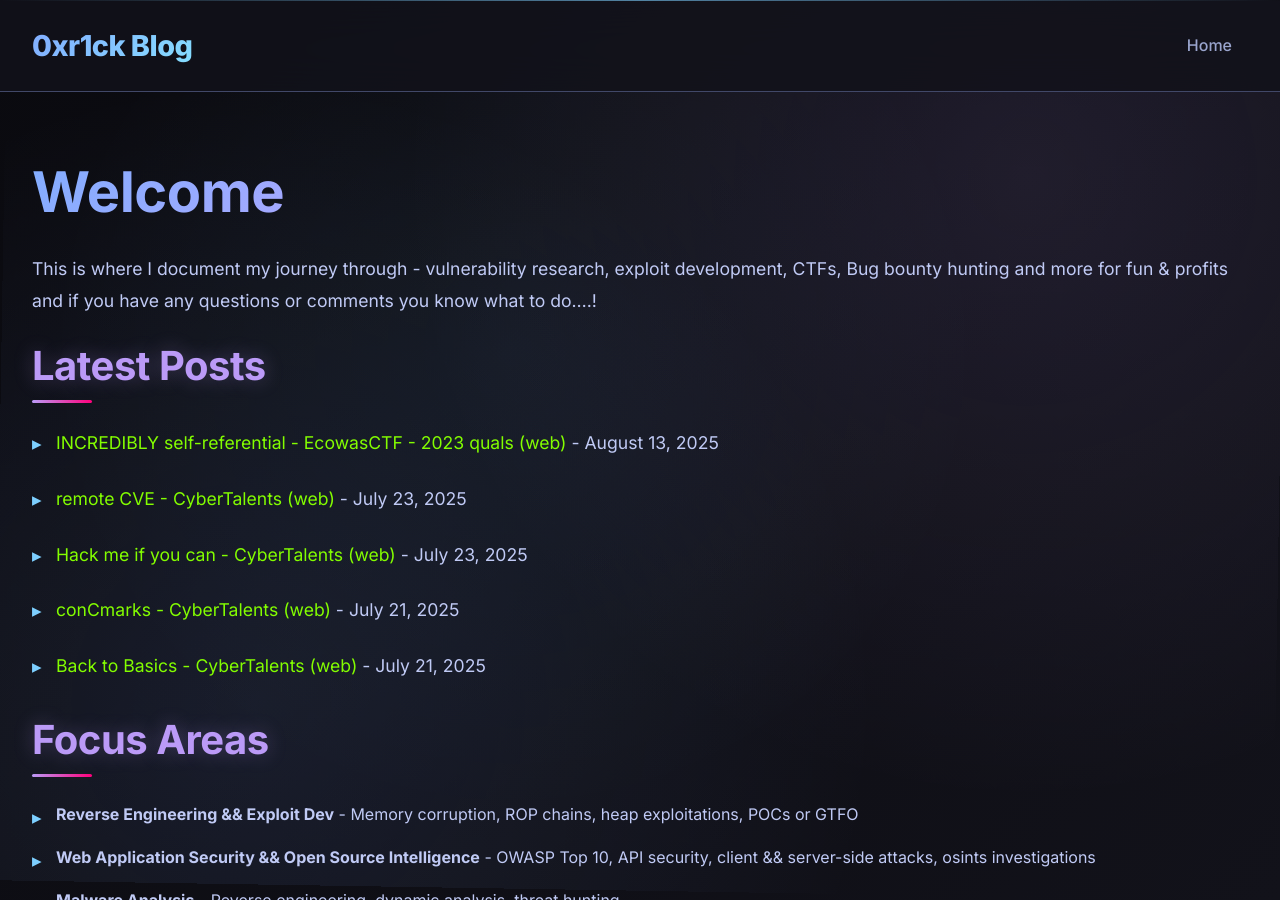
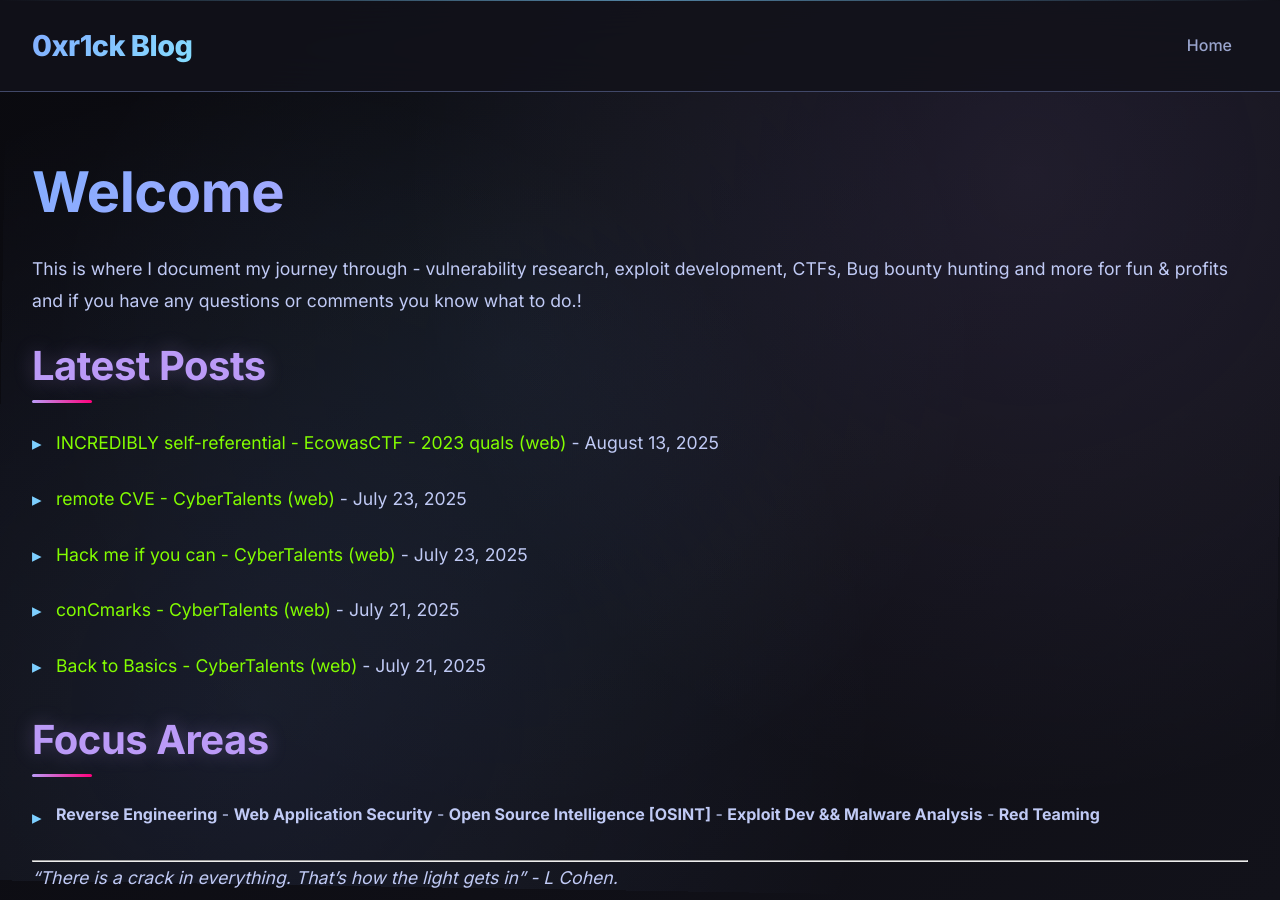
Before and after one commit to 0xr1ck/0xr1ck.github.io, a Jekyll site: the page built from index.md, in a window 1280 px wide and 900 px high. Built offline with Jekyll 4.4.1, drawn with Linux system fonts in a browser that asks for light colours; some of the changed text lies outside the part shown.

Commit message:
Update index.md

```diff
--- a/index.md
+++ b/index.md
@@ -5,7 +5,7 @@ title: Home
 
 # Welcome
 This is where I document my journey through - vulnerability research, exploit development, CTFs, Bug bounty hunting and more
-for fun & profits and if you have any questions or comments you know what to do....!
+for fun & profits and if you have any questions or comments you know what to do.!
 
 ## Latest Posts
 
@@ -15,10 +15,7 @@ for fun & profits and if you have any questions or comments you know what to do.
 
 ## Focus Areas
 
-- **Reverse Engineering && Exploit Dev** - Memory corruption, ROP chains, heap exploitations, POCs or GTFO
-- **Web Application Security && Open Source Intelligence** - OWASP Top 10, API security, client && server-side attacks, osints investigations
-- **Malware Analysis** - Reverse engineering, dynamic analysis, threat hunting
-- **Red Teaming** - C2 frameworks, OPSEC, social engineering, Post Exploitation
+- **Reverse Engineering** - **Web Application Security** - **Open Source Intelligence [OSINT]** - **Exploit Dev && Malware Analysis**  - **Red Teaming**
 
 ---
 
```
